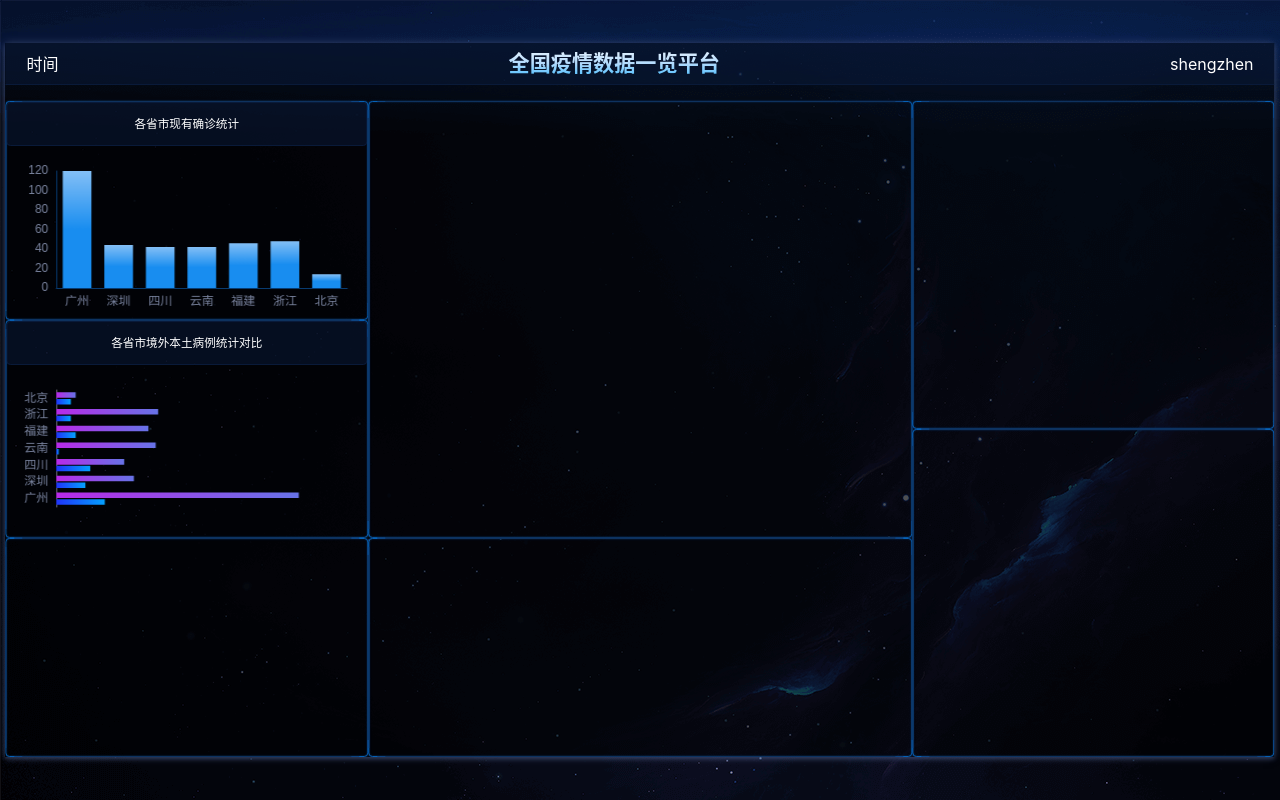
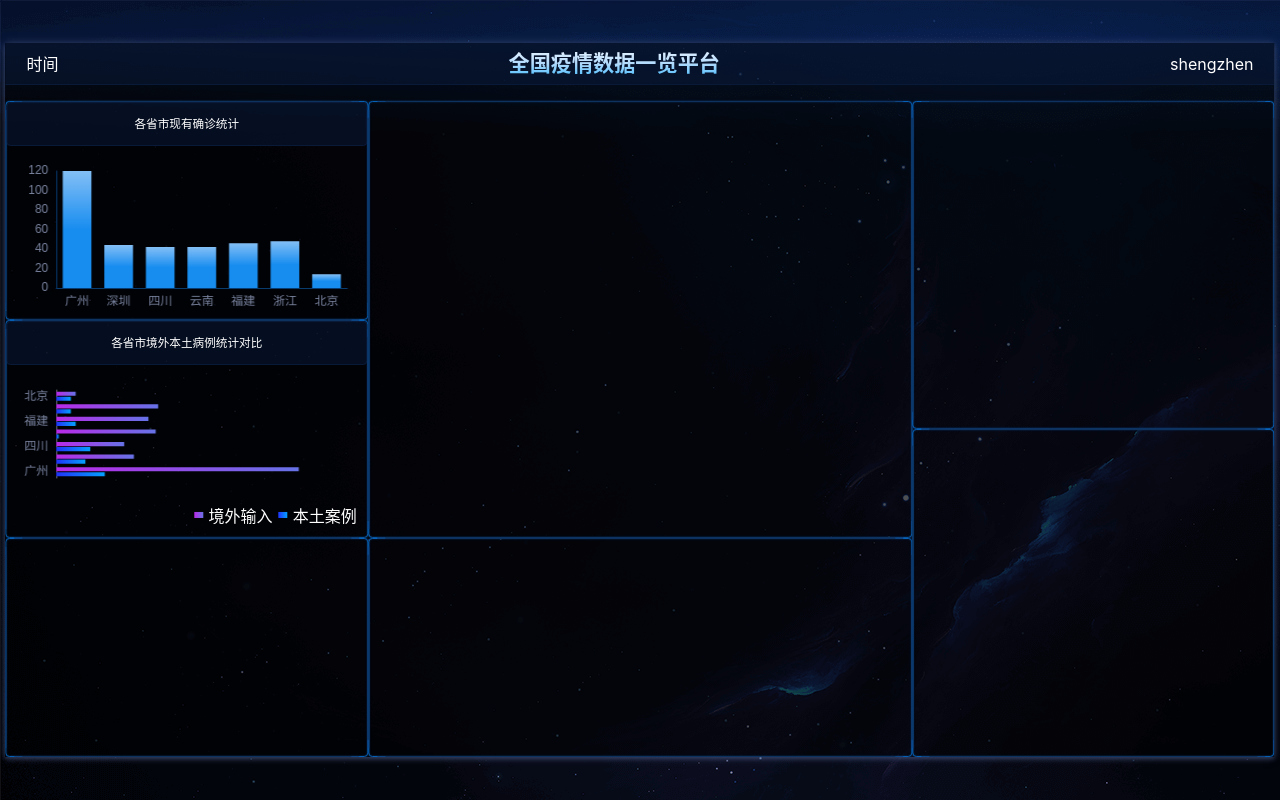
Before and after one commit to xiaolinzi7118/Epidemic-bigScreen, a React (Vite) app: page /#/ in a window 1280 px wide. Built offline with nearby package versions, Linux system fonts and the light colour scheme.

Commit message:
基本完成chart2

```diff
--- a/src/components/chart2.tsx
+++ b/src/components/chart2.tsx
@@ -79,6 +79,10 @@ export const Chart2 = () => {
             <h2>各省市境外本土病例统计对比</h2>
             <div ref={divRef} className="chart-content">
             </div>
+            <div className="legend">
+                <span className="first" /> 境外输入
+                <span className="second" /> 本土案例
+            </div>
         </div>
     );
 };
--- a/src/pages/home.scss
+++ b/src/pages/home.scss
@@ -71,6 +71,24 @@
     }
     > .section2 {
       grid-area: box2;
+      .legend {
+        display: flex;
+        align-items: center;
+        justify-content: flex-end;
+        width: 100%;
+        padding: 0 px(20) px(10);
+        > .first, > .second {
+          display: inline-block;
+          width: px(18); height: px(12);
+          background: red; margin: 0 px(10);
+        }
+        .first {
+          background: linear-gradient(90deg, #b92ae8 0%, #6773e7 100%);
+        }
+        .second {
+          background: linear-gradient(90deg, #2034f9 0%, #04a1ff 100%);
+        }
+      }
     }
     > .section3 {
       grid-area: box3;
```
